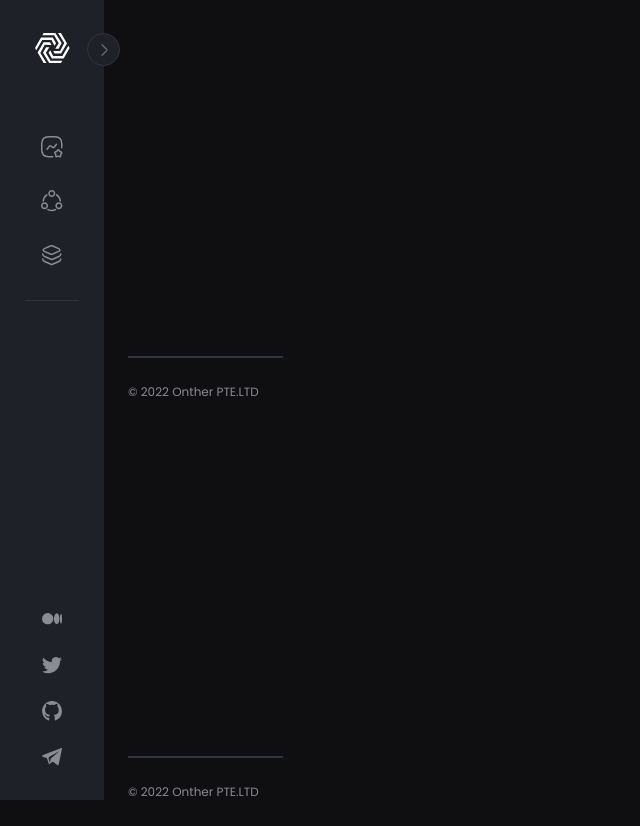
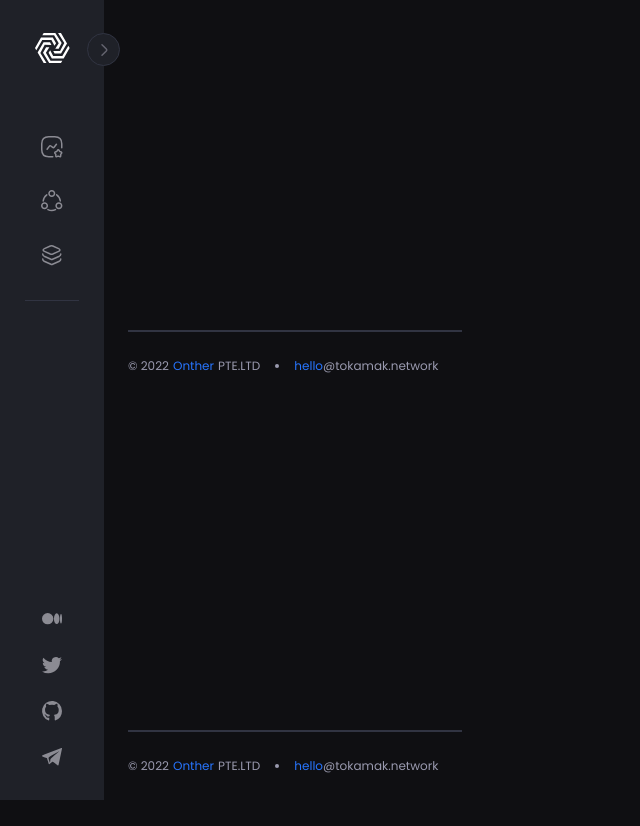
Before and after one commit to tokamak-network/tosv2-interface, a Next.js app: page /components/layout/Footer in a window 1280 px wide. Shown: the whole page, without its empty margins (0-640 px from the left). After the commit the page ends 800 px from the top, so only its background shows below. Built offline with nearby package versions, Linux system fonts and the light colour scheme; what @web3-react/core would draw is missing.

Commit message:
TSV2-112 : Feat - add Footer

```diff
--- a/pages/components/layout/Footer.tsx
+++ b/pages/components/layout/Footer.tsx
@@ -1,18 +1,27 @@
-import { Flex, Text } from "@chakra-ui/react";
+import { Box, Flex, Text } from "@chakra-ui/react";
 
 function Footer() {
   return (
-    <Flex
-      w={"100%"}
-      h={"68px"}
-      mt={"auto"}
-      pt={"24px"}
-      ml={"24px"}
-      flexDir="column"
-    >
-      <Flex borderWidth={1} borderColor={"gray.300"}></Flex>
-      <Flex mt="25px" pb={"25px"} fontSize={12}>
-        <Text>© 2022 Onther PTE.LTD</Text>
+    <Flex w={"100%"} mt={"auto"} pt={"24px"} ml={"24px"} flexDir="column">
+      <Flex borderWidth={1} mb={"25px"} borderColor={"gray.300"}></Flex>
+      <Flex fontSize={12} h={"43px"} color={"gray.700"}>
+        <Text>© 2022 </Text>
+        <Text mx={1} color={"blue.200"}>
+          {" "}
+          Onther
+        </Text>
+        <Text>PTE.LTD</Text>
+        <Flex alignItems={"center"} h={"18px"}>
+          <Box
+            mx={"15px"}
+            w={"4px"}
+            h={"4px"}
+            borderRadius={25}
+            bgColor={"gray.700"}
+          ></Box>
+        </Flex>
+        <Text color={"blue.200"}>hello</Text>
+        <Text>@tokamak.network</Text>
       </Flex>
     </Flex>
   );
--- a/pages/components/navBar/index.tsx
+++ b/pages/components/navBar/index.tsx
@@ -175,7 +175,6 @@ const NavBar = () => {
   return (
     <Flex
       w={isExpended ? 256 : 104}
-      h={"100%"}
       minH={"100vh"}
       flexDir="column"
       pt={33}
--- a/pages/theme/index.ts
+++ b/pages/theme/index.ts
@@ -25,6 +25,7 @@ const colors = {
     400: "#2c2c35",
     500: "#1e1e24",
     600: "#1f2128",
+    700: "#9a9aaf",
   },
   black: {
     100: "#0f0f12",
```
